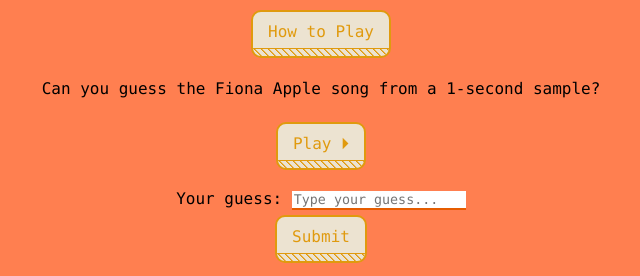
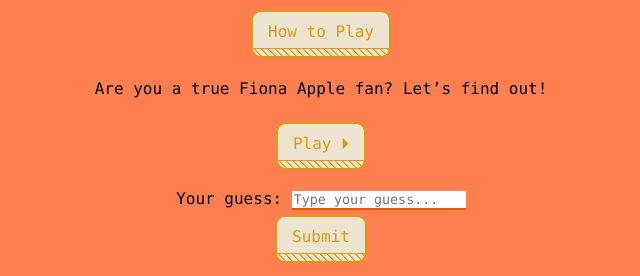
Before and after one commit to galo-io/fiona_apple_guesser, a website: page index.html in a window 1280 px wide. Shown: the part 268-544 px from the top of the page, without its empty margins (327-967 px from the left). Drawn offline with Linux system fonts and the light colour scheme.

Commit message:
Update index.html
Changed the title and description

```diff
--- a/index.html
+++ b/index.html
@@ -2,7 +2,7 @@
 <head>
     <script src="index.js"></script>
     <link rel= "stylesheet" type= "text/css" href= "static/styles/index.css">
-    <title>Guess Fiona Apple</title>
+    <title>Guess the Apple Song</title>
 </head>
 <body>
     <h1>Guess Fiona Apple</h1>
@@ -14,7 +14,7 @@
         </div>
     </div>
     <div align="center">
-        <p>Can you guess the Fiona Apple song from a 1-second sample?</p><br>
+        <p>Are you a true Fiona Apple fan? Let’s find out!</p><br>
         <audio id="player"></audio>
         <button class="btn btn--stripe" onclick="playRandomSecond()">Play ⏵</button>
     </div>
```
